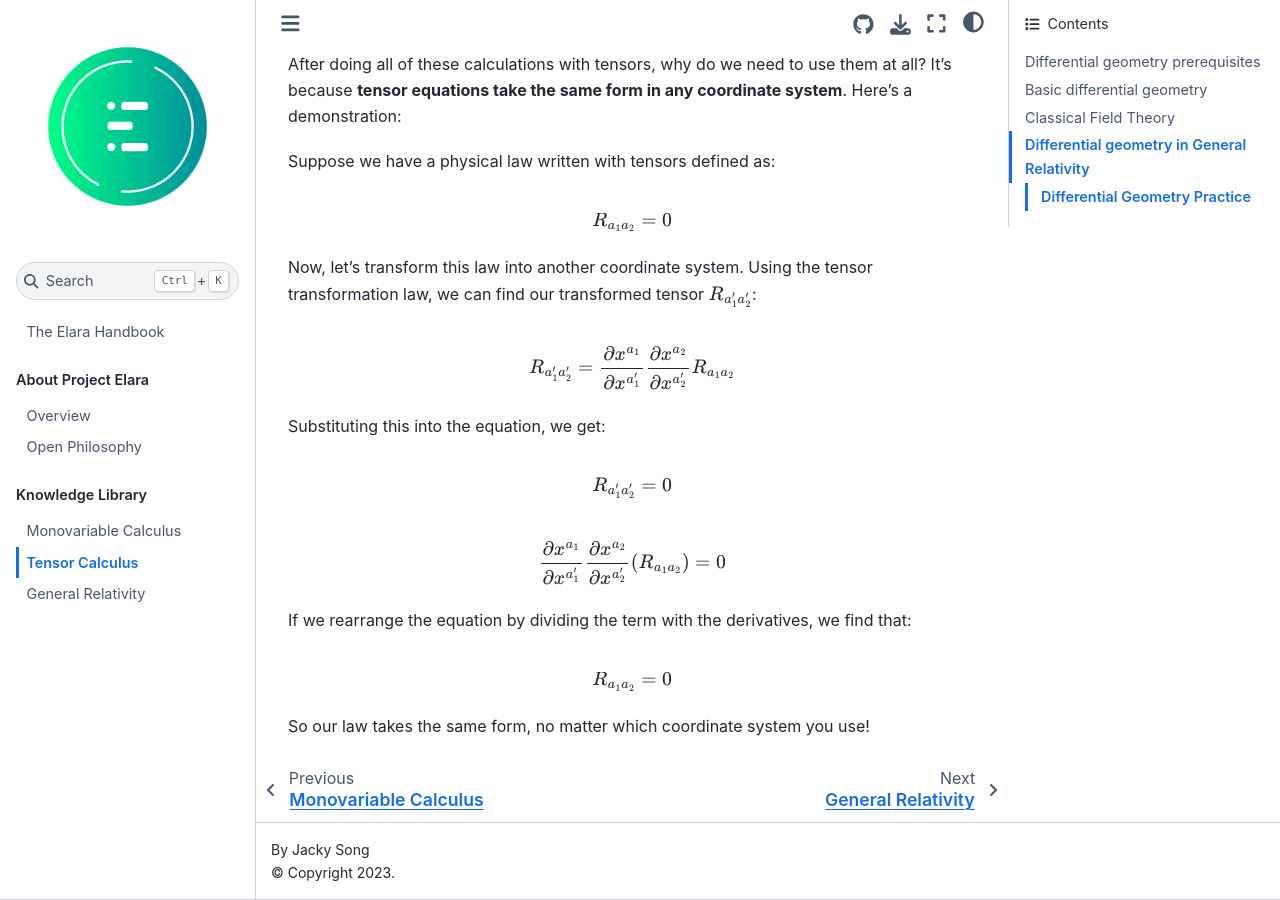
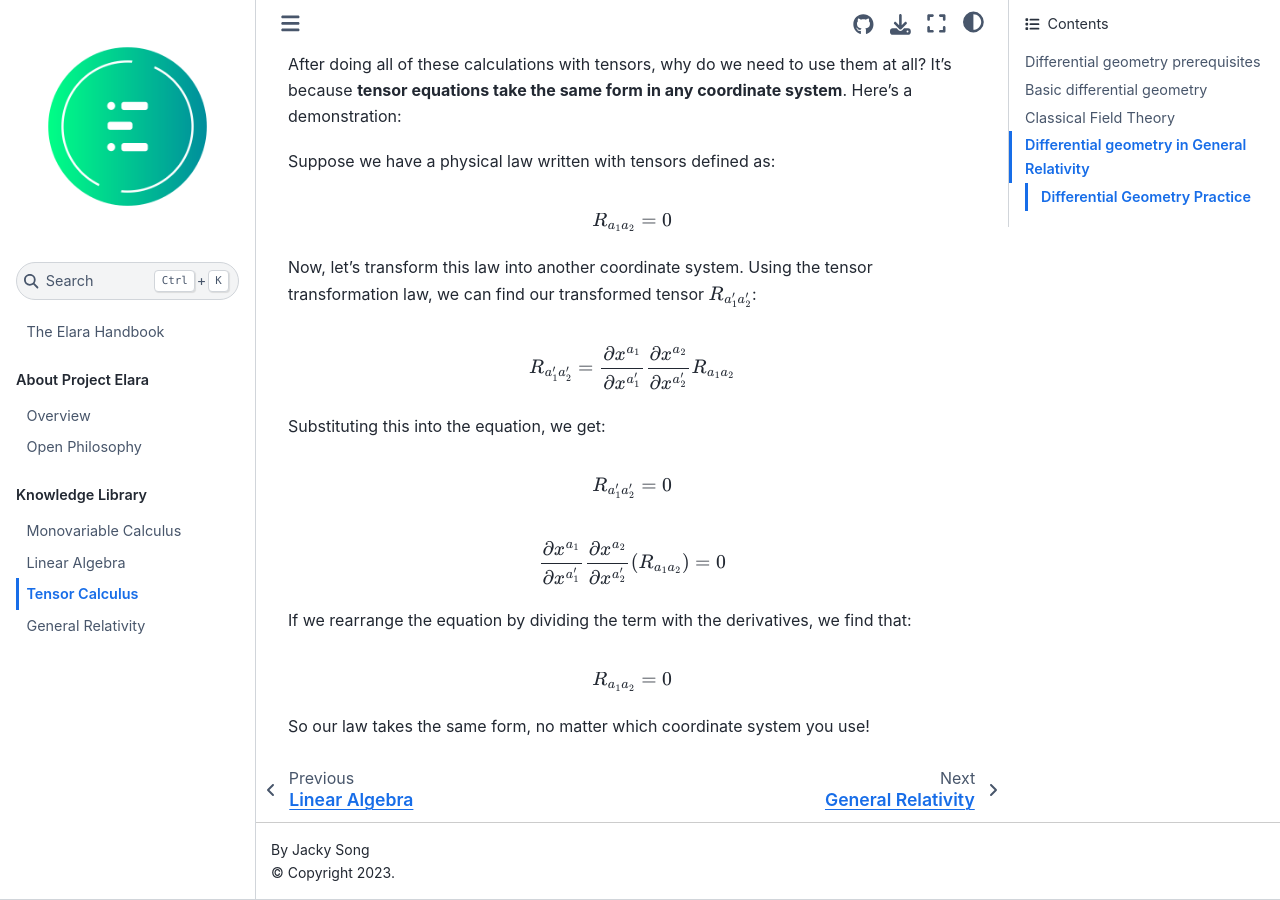
Before and after one commit to elaraproject/elara-handbook, a Jupyter Book: the page built from book/knowledge-library/differential-geometry.ipynb, in a window 1280 px wide and 900 px high, scrolled down 21166 px. Built offline with Jupyter Book 1.0.4 settings and Sphinx 7.4.7 and the Sphinx Book theme 1.1.4, drawn with Linux system fonts in a browser that asks for light colours.

Commit message:
Updated TOC and fixed incorrect admonitions on linalg

```diff
--- a/book/_toc.yml
+++ b/book/_toc.yml
@@ -11,5 +11,6 @@ parts:
 - caption: Knowledge Library
   chapters:
   - file: knowledge-library/monovariable-calculus
+  - file: knowledge-library/linear-algebra
   - file: knowledge-library/differential-geometry
   - file: knowledge-library/general-relativity
```
Also changed, not shown: book/knowledge-library/linear-algebra.ipynb.
